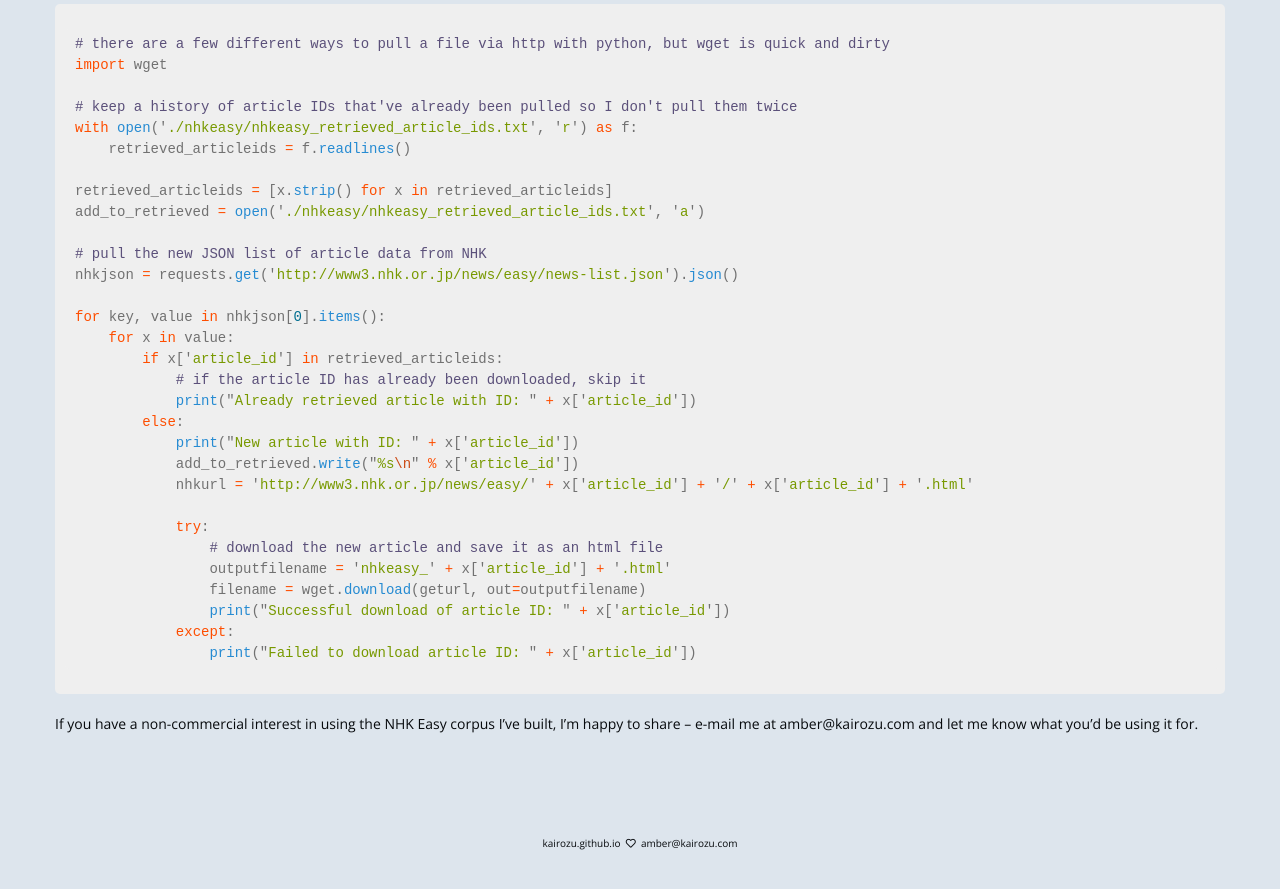
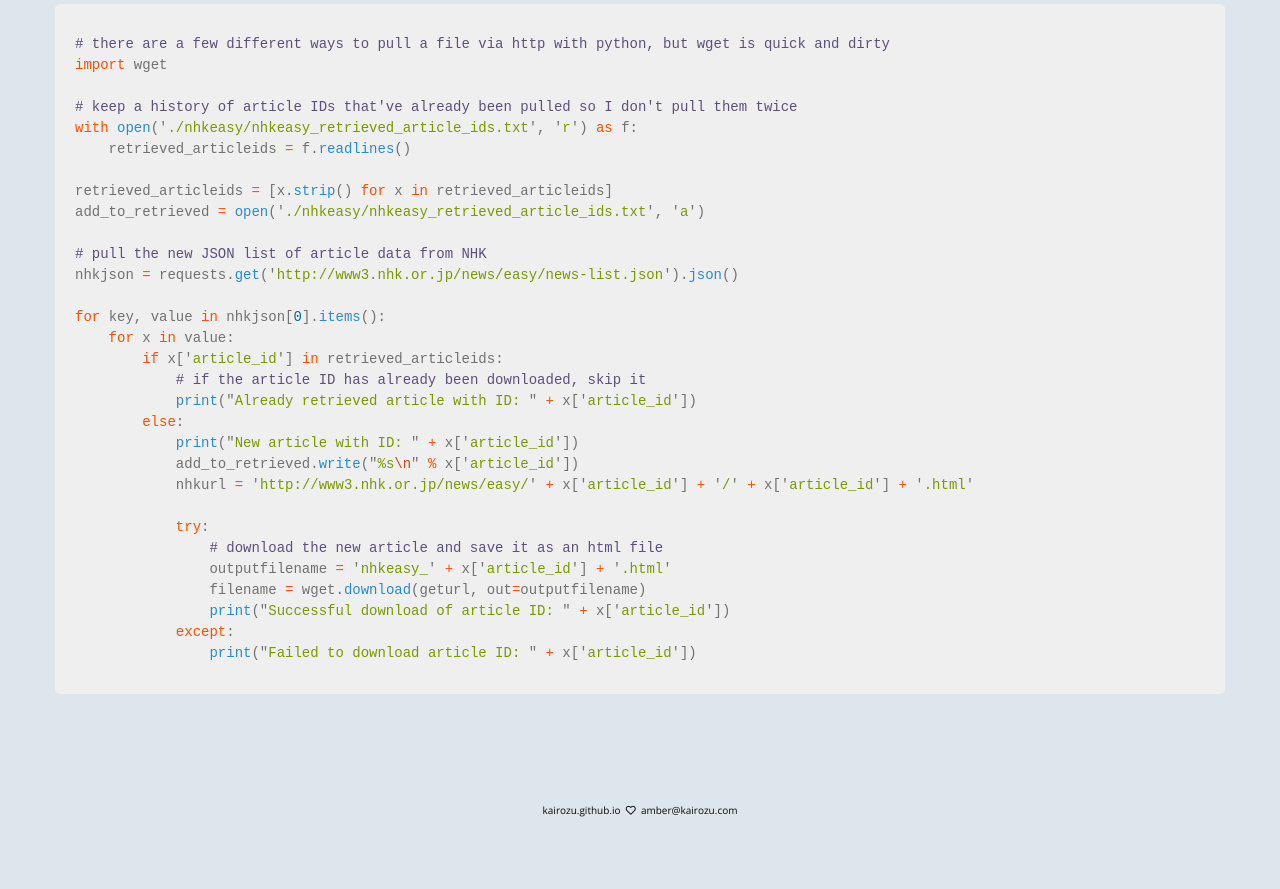
Before and after one commit to kairozu/kairozu.github.io, a Jekyll site: the page built from updates/_posts/2018-01-29-nhk-easy-corpus.md, in a window 1280 px wide and 900 px high, scrolled down 811 px. Shown: the top 889 px of the window. Built offline with Jekyll 4.4.1, drawn with Linux system fonts in a browser that asks for light colours; nearby versions of some CDN libraries; after the commit the page ends 1678 px from its top, so only the background shows below that.

Commit message:
Update 2018-01-29-nhk-easy-corpus.md

````diff
--- a/updates/_posts/2018-01-29-nhk-easy-corpus.md
+++ b/updates/_posts/2018-01-29-nhk-easy-corpus.md
@@ -59,5 +59,3 @@ for key, value in nhkjson[0].items():
             except:
                 print("Failed to download article ID: " + x['article_id'])
 ```
-
-If you have a non-commercial interest in using the NHK Easy corpus I've built, I'm happy to share -- e-mail me at amber@kairozu.com and let me know what you'd be using it for.
````
